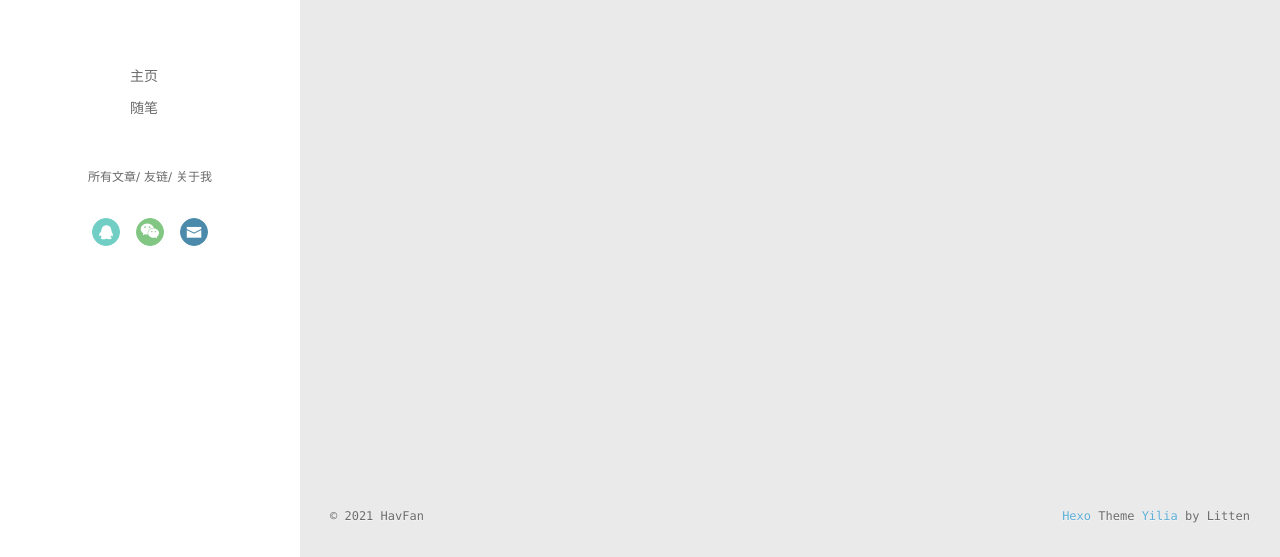
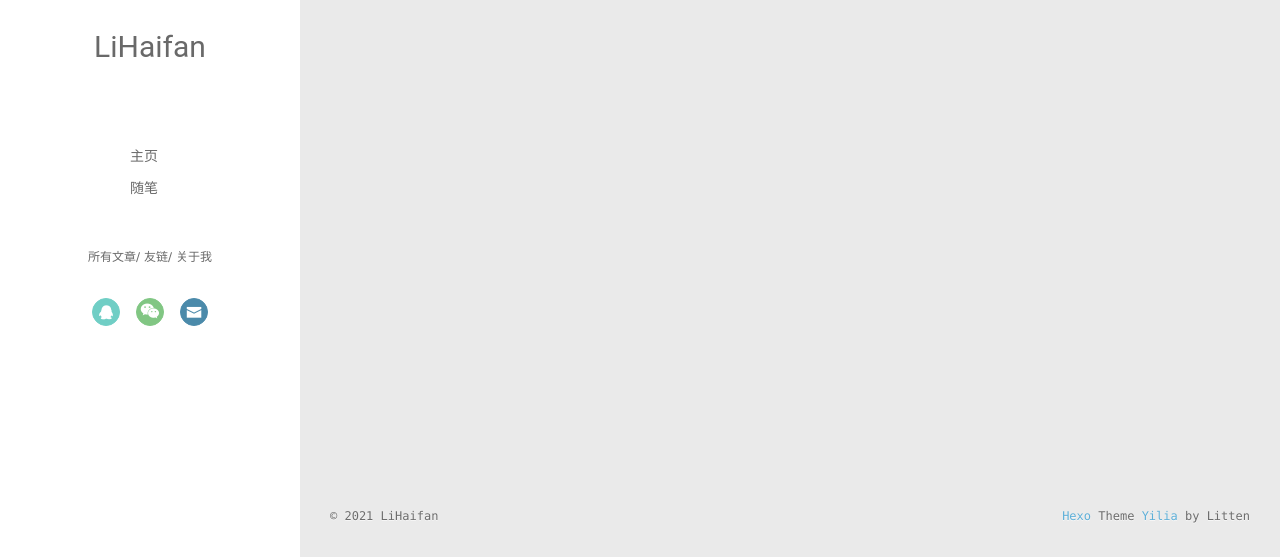
Before and after one commit to HavFan/HavFan.github.io, a plain HTML site: page archives/2021/06/index.html in a window 1280 px wide. Shown: the part 243-800 px from the top of the page. Drawn offline with Linux system fonts and the light colour scheme.

Commit message:
Site updated: 2021-06-12 18:32:53

```diff
--- a/archives/2021/06/index.html
+++ b/archives/2021/06/index.html
@@ -8,14 +8,12 @@
   <link rel="dns-prefetch" href="https://HavFan.github.io.git">
   <title>Archives: 2021/6 | HavFan</title>
   <meta name="viewport" content="width=device-width, initial-scale=1, maximum-scale=1">
-  <meta name="description" content="个人博客">
-<meta property="og:type" content="website">
+  <meta property="og:type" content="website">
 <meta property="og:title" content="HavFan">
 <meta property="og:url" content="https://havfan.github.io.git/archives/2021/06/index.html">
 <meta property="og:site_name" content="HavFan">
-<meta property="og:description" content="个人博客">
 <meta property="og:locale" content="zh_CN">
-<meta property="article:author" content="HavFan">
+<meta property="article:author" content="LiHaifan">
 <meta name="twitter:card" content="summary">
 
     <link rel="alternative" href="/atom.xml" title="HavFan" type="application/atom+xml">
@@ -48,7 +46,7 @@
 			<img src="/assets/ganyu.jpg" class="js-avatar">
 		</a>
 		<hgroup>
-		  <h1 class="header-author"><a href="/"></a></h1>
+		  <h1 class="header-author"><a href="/">LiHaifan</a></h1>
 		</hgroup>
 
 
@@ -104,7 +102,7 @@
 				<img src="/assets/ganyu.jpg" class="js-avatar">
 			</div>
 			<hgroup>
-			  <h1 class="header-author js-header-author"></h1>
+			  <h1 class="header-author js-header-author">LiHaifan</h1>
 			</hgroup>
 
 
@@ -200,7 +198,7 @@
   <div class="outer">
     <div id="footer-info">
     	<div class="footer-left">
-    		&copy; 2021 HavFan
+    		&copy; 2021 LiHaifan
     	</div>
       	<div class="footer-right">
       		<a href="http://hexo.io/" target="_blank">Hexo</a>  Theme <a href="https://github.com/litten/hexo-theme-yilia" target="_blank">Yilia</a> by Litten
```
Also changed, not shown: 2021/06/12/markdown文档的编写/index.html (+4 -4 lines), archives/2021/index.html (+5 -7 lines), archives/index.html (+5 -7 lines), index.html (+5 -7 lines).
